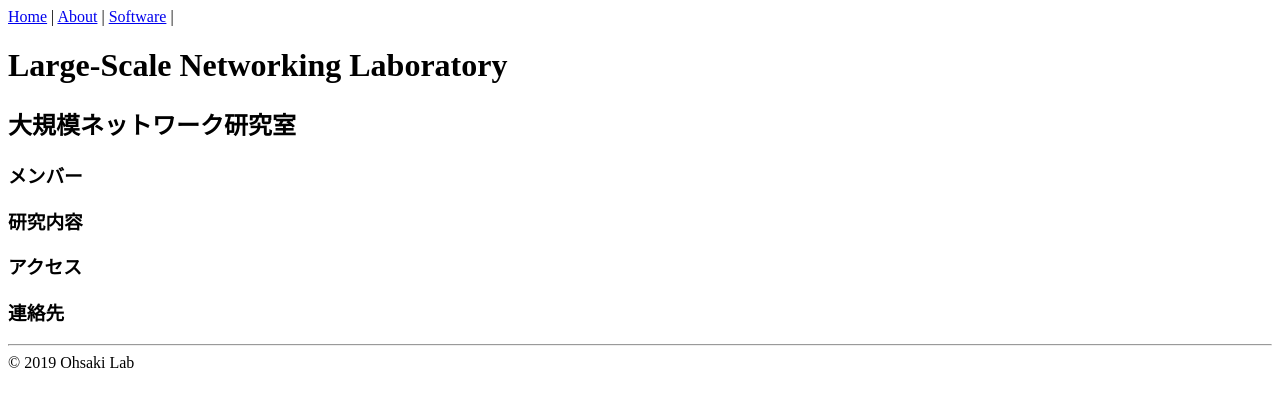
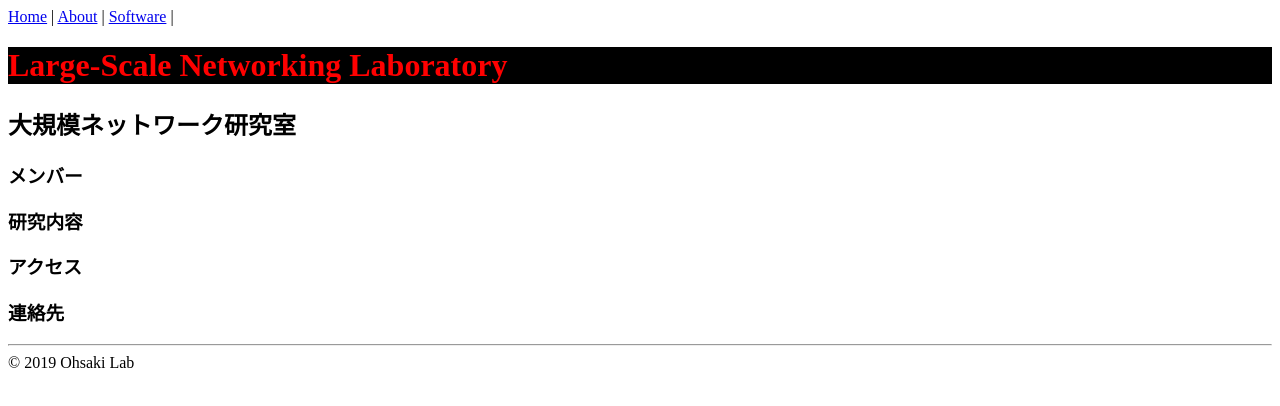
Before and after one commit to iPolyomino/lsnl.polyomino.jp, a Next.js app: page / in a window 1280 px wide. Shown: the top 406 px of the page. Built offline with nearby package versions, Linux system fonts and the light colour scheme.

Commit message:
add scss

```diff
--- /dev/null
+++ b/next.config.js
@@ -0,0 +1,7 @@
+const path = require("path");
+
+module.exports = {
+  sassOptions: {
+    includePaths: [path.join(__dirname, "styles")],
+  },
+};
--- a/package.json
+++ b/package.json
@@ -30,6 +30,7 @@
     "eslint-plugin-react": "^7.19.0",
     "nodemon": "^2.0.2",
     "prettier": "^1.19.1",
+    "sass": "^1.30.0",
     "ts-node": "^8.6.2",
     "typescript": "3.8.3"
   },
--- /dev/null
+++ b/pages/_app.tsx
@@ -0,0 +1,7 @@
+import { AppProps } from "next/app";
+
+import "../styles/index.scss";
+
+export default function App({ Component, pageProps }: AppProps) {
+  return <Component {...pageProps} />
+}
--- a/pages/index.tsx
+++ b/pages/index.tsx
@@ -4,7 +4,7 @@ import Layout from "../components/Layout";
 const IndexPage: React.FunctionComponent = () => {
   return (
     <Layout title="Large-Scale Networking Laboratory">
-      <h1>Large-Scale Networking Laboratory</h1>
+      <h1 className="main">Large-Scale Networking Laboratory</h1>
       <h2>大規模ネットワーク研究室</h2>
       <h3>メンバー</h3>
       <h3>研究内容</h3>
--- /dev/null
+++ b/styles/index.scss
@@ -0,0 +1,4 @@
+.main {
+  background: black;
+  color: red;
+}
```
Also changed, not shown: 1 other file (tests, documents, lock files or other folders).
